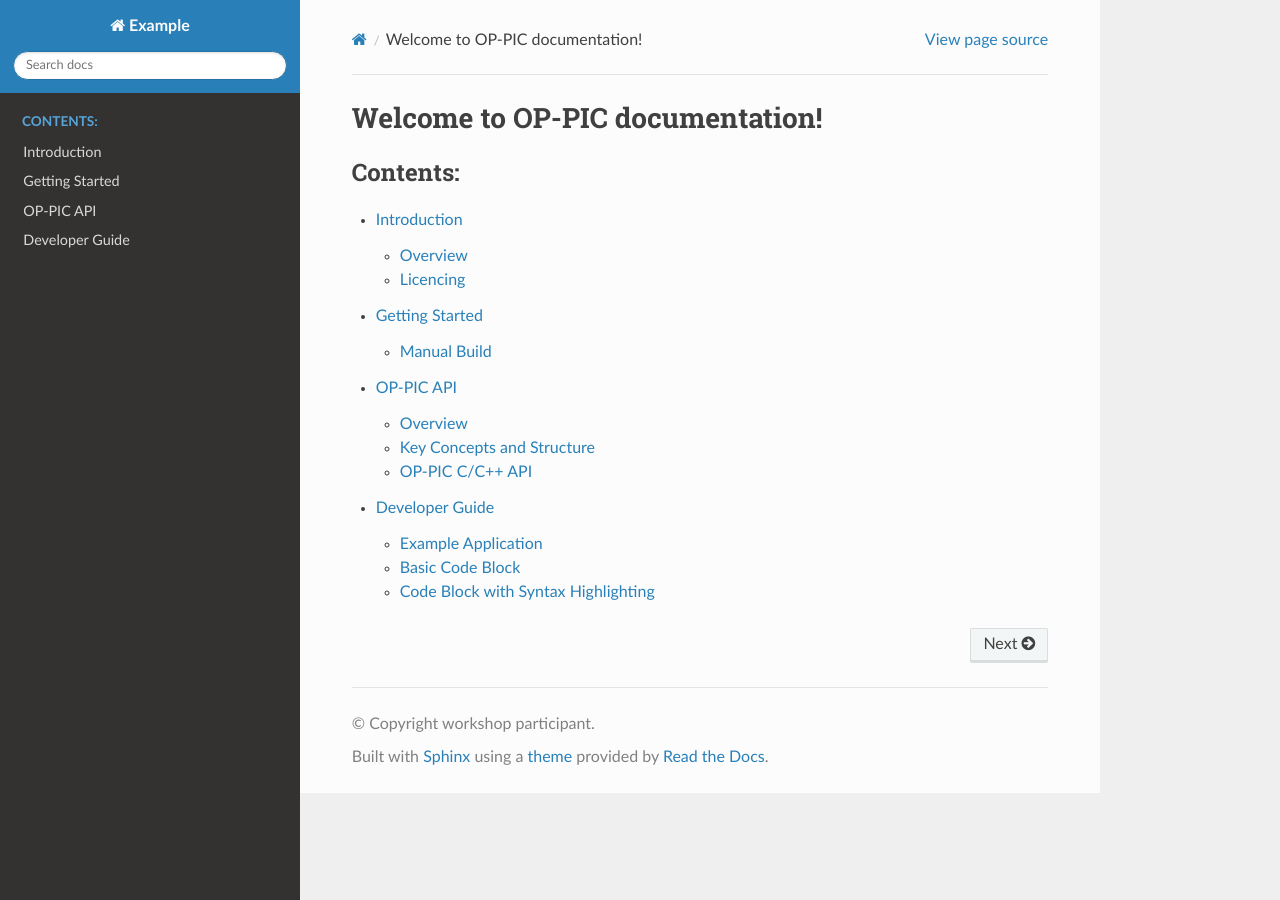
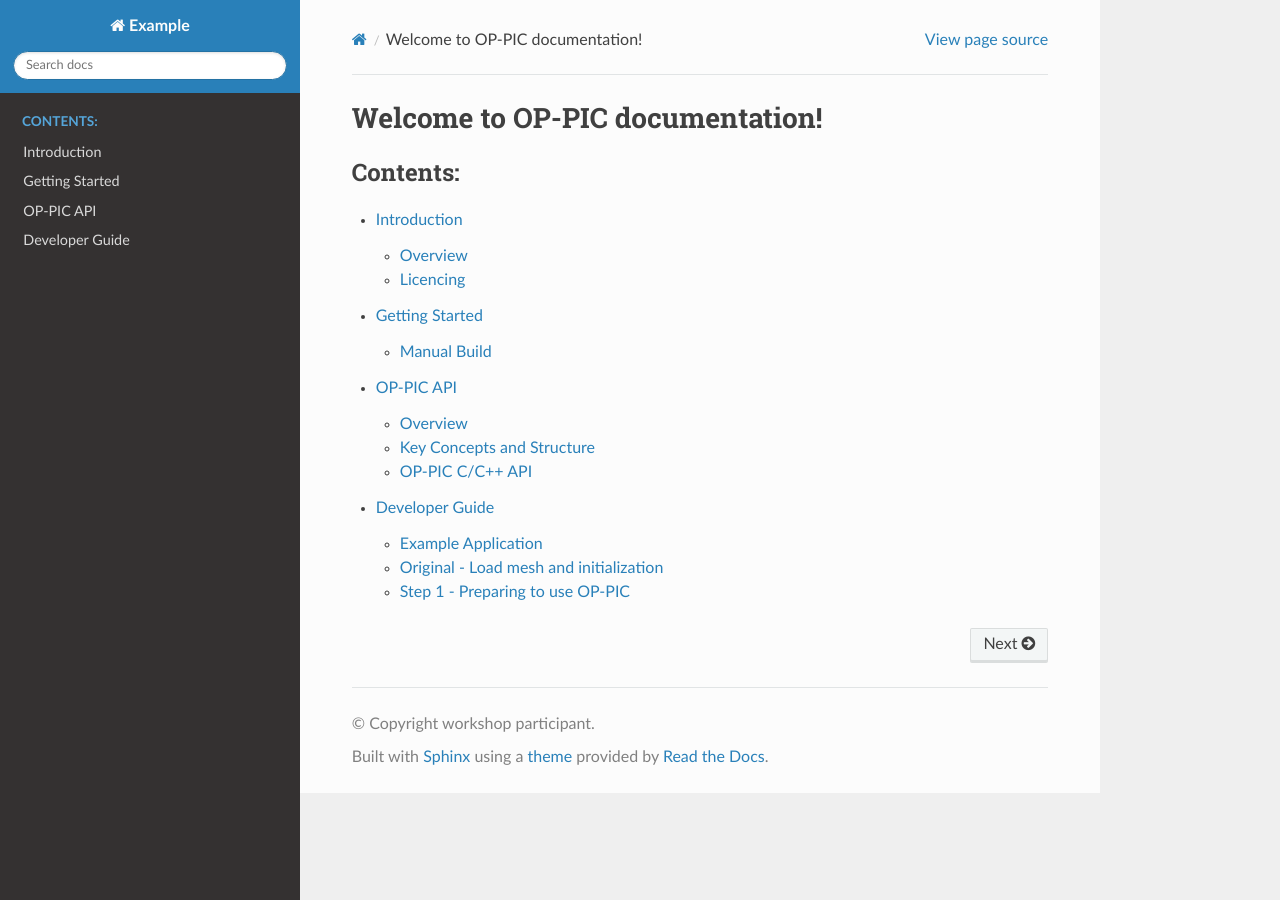
Before and after one commit to ZamanLantra/git_docs_test, a Sphinx documentation site: the page built from doc/index.rst, in a window 1280 px wide. Built offline with Sphinx 7.4.7 and the Read the Docs theme 2.0.0, drawn with Linux system fonts in a browser that asks for light colours; pages that are not in the unit, such as notebooks, are missing from menus; some of the changed lines change nothing that is shown.

Commit message:
Update developer_guide.rst

```diff
--- a/doc/developer_guide.rst
+++ b/doc/developer_guide.rst
@@ -29,45 +29,36 @@ The other kind of indirect loop is double-indirect.
 For example ``deposit_charge_on_nodes`` loop iterates over particles and increments data on nodes. But these nodes are not directly related to particles though one mapping.
 Thus we may need to use two mappings, the first from particles to cells (p2c_map) and the second from cells to nodes (c2n_map).
 
+Within these above mentioned loop, there is a special loop which will move particles to cells accoring to the particle position, and the further details will be discussed in a later section.
+
 * Go to the ``OP-PIC/app_fempic`` directory and open the ``fempic.cpp`` file to view the original application.
 * Use the information in the readme file of that directory to code-generate and run the application.
 
-
-Basic Code Block
-----------------
-
-You can include a basic code block like this:
-
-::
-
-    # This is a basic code block
-    print("Hello from a basic code block!")
-
-Code Block with Syntax Highlighting
------------------------------------
-
-Here is a code block with Python syntax highlighting:
-
-.. code-block:: python
-
-    def add(a, b):
-        return a + b
-
-    result = add(2, 3)
-    print(result)
-
-Another example with C syntax highlighting:
+Original - Load mesh and initialization
+---------------------------------------
+The original code begins with allocating memory to hold the mesh data and then initializing them by reading in the mesh data, form the text file.
+Go to the ``app_fempic/fempic_misc_mesh_loader.h`` to see the complete mesh loader, where we use the original fempic code to read from file and store in the data storage class ``DataPointers``.
 
 .. code-block:: c++
+    std::shared_ptr<DataPointers> m = load_mesh();
 
-    #include <stdio.h>
+In this tutorial, the main focus is to show how the OP-PIC API is used, hence the user may implement their own code for mesh loading.
 
-    int main() {
-        printf("Hello, World!\n");
-        return 0;
+Step 1 - Preparing to use OP-PIC
+-----------------------------
+
+First, include the following header files, then initialize OP-PIC and finalize it as follows:
+
+.. code-block:: c++
+    #include "opp_templates.h"
+    ...
+    ...
+    int main(int argc, char **argv) {
+        opp_init(argc, argv); //Initialise the OP-PIC library, passing runtime args
+        {
+            ...
+            ...
+            ...
+        }
+        opp_exit(); //Finalising the OP-PIC library
     }
-
-::
-
-    # This is a basic code block
-    print("Hello from <span style="color:blue">a basic</span> code block!")
```
